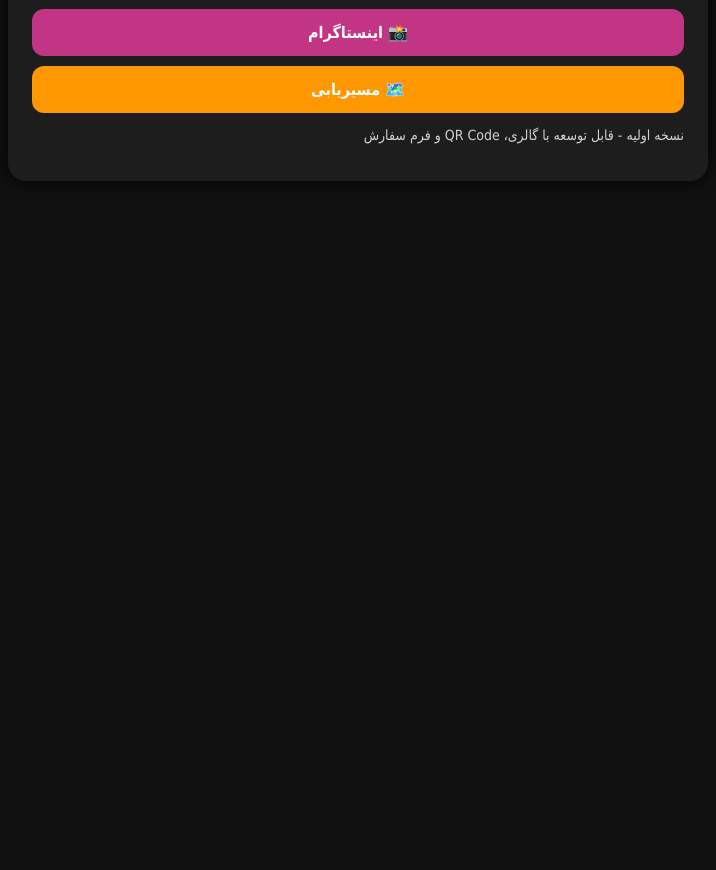
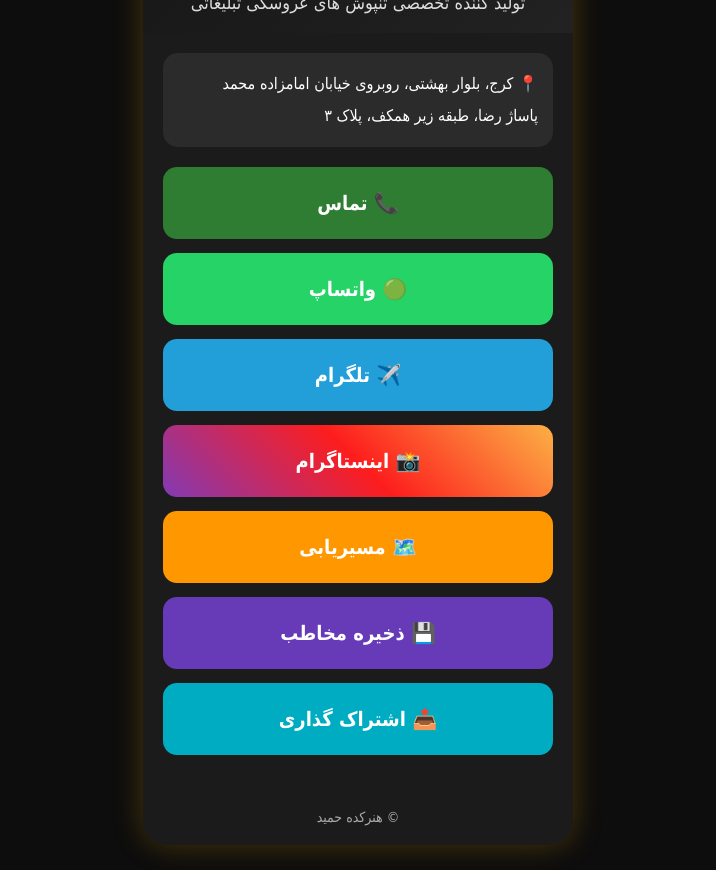
Before and after one commit to hamidgallery58/Hamid-card, a plain HTML site: page index.html in a window 1280 px wide. Shown: the part 380-1250 px from the top of the page, without its empty margins (282-998 px from the left). Before the commit the page ends 800 px from the top, so only its background shows below. Drawn offline with Linux system fonts and the light colour scheme.

Commit message:
index.html

```diff
--- a/index.html
+++ b/index.html
@@ -2,30 +2,182 @@
 <html lang="fa" dir="rtl">
 <head>
 <meta charset="UTF-8">
-<meta name="viewport" content="width=device-width,initial-scale=1">
+<meta name="viewport" content="width=device-width, initial-scale=1.0">
 <title>هنرکده حمید</title>
+
 <style>
-body{margin:0;font-family:tahoma;background:#111;color:#fff}
-.wrap{max-width:700px;margin:auto;padding:24px}
-.card{background:#1d1d1d;border-radius:18px;padding:24px;box-shadow:0 0 20px #000}
-h1{color:#ffcc33}
-a.btn{display:block;text-decoration:none;color:#fff;padding:14px;margin:10px 0;border-radius:12px;text-align:center;font-weight:bold}
-.call{background:#2e7d32}.wa{background:#25D366}.tg{background:#229ED9}.ig{background:#C13584}.map{background:#ff9800}
-.small{opacity:.8;font-size:14px}
+*{margin:0;padding:0;box-sizing:border-box}
+body{
+background:#0d0d0d;
+font-family:tahoma;
+color:#fff;
+display:flex;
+justify-content:center;
+padding:25px;
+}
+
+.card{
+width:100%;
+max-width:430px;
+background:#1b1b1b;
+border-radius:25px;
+overflow:hidden;
+box-shadow:0 0 30px rgba(255,180,0,.25);
+}
+
+.header{
+padding:20px;
+text-align:center;
+background:linear-gradient(135deg,#111,#222);
+}
+
+.logo{
+width:100%;
+border-radius:15px;
+}
+
+h1{
+margin-top:15px;
+font-size:34px;
+color:#FFD54F;
+}
+
+.subtitle{
+margin-top:8px;
+font-size:18px;
+color:#ddd;
+}
+
+.content{
+padding:20px;
+line-height:2;
+}
+
+.address{
+background:#2b2b2b;
+padding:15px;
+border-radius:15px;
+margin-bottom:20px;
+}
+
+.btn{
+display:block;
+text-align:center;
+text-decoration:none;
+padding:16px;
+border-radius:14px;
+font-size:20px;
+font-weight:bold;
+color:white;
+margin-bottom:14px;
+transition:.25s;
+}
+
+.btn:hover{
+transform:scale(1.03);
+}
+
+.call{background:#2E7D32;}
+.whatsapp{background:#25D366;}
+.telegram{background:#229ED9;}
+.instagram{
+background:linear-gradient(45deg,#833ab4,#fd1d1d,#fcb045);
+}
+.map{background:#ff9800;}
+.save{background:#673ab7;}
+.share{background:#00acc1;}
+
+.footer{
+padding:20px;
+text-align:center;
+font-size:14px;
+color:#aaa;
+}
 </style>
+
+<script>
+function shareCard(){
+
+if(navigator.share){
+navigator.share({
+title:"هنرکده حمید",
+text:"تولید کننده تخصصی تنپوش های عروسکی",
+url:window.location.href
+});
+}else{
+alert("مرورگر شما از اشتراک گذاری مستقیم پشتیبانی نمی کند.");
+}
+
+}
+</script>
+
 </head>
+
 <body>
-<div class="wrap">
+
 <div class="card">
+
+<div class="header">
+
+<img src="logo.png" class="logo">
+
 <h1>🎭 هنرکده حمید</h1>
-<p>تولید تخصصی تنپوش‌های عروسکی تبلیغاتی</p>
-<p><b>📍 آدرس:</b><br>کرج، بلوار بهشتی، روبروی خیابان امامزاده محمد، پاساژ رضا، طبقه زیر همکف، پلاک ۳</p>
-<a class="btn call" href="tel:+989124665538">📞 تماس: 09124665538</a>
-<a class="btn wa" href="https://wa.me/989124665538">🟢 واتساپ</a>
-<a class="btn tg" href="https://t.me/Hamidreza5538">✈️ تلگرام</a>
-<a class="btn ig" href="https://instagram.com/hamid_jabbari_art_school">📸 اینستاگرام</a>
-<a class="btn map" href="https://maps.google.com/?q=کرج بلوار بهشتی پاساژ رضا">🗺️ مسیریابی</a>
-<p class="small">نسخه اولیه - قابل توسعه با گالری، QR Code و فرم سفارش</p>
+
+<div class="subtitle">
+تولید کننده تخصصی تنپوش های عروسکی تبلیغاتی
 </div>
+
 </div>
-</body></html>
+
+<div class="content">
+
+<div class="address">
+
+📍 کرج، بلوار بهشتی، روبروی خیابان امامزاده محمد<br>
+
+پاساژ رضا، طبقه زیر همکف، پلاک ۳
+
+</div>
+
+<a class="btn call" href="tel:+989124665538">
+📞 تماس
+</a>
+
+<a class="btn whatsapp" href="https://wa.me/989124665538">
+🟢 واتساپ
+</a>
+
+<a class="btn telegram" href="https://t.me/Hamidreza5538">
+✈️ تلگرام
+</a>
+
+<a class="btn instagram" href="https://instagram.com/hamid_jabbari_art_school">
+📸 اینستاگرام
+</a>
+
+<a class="btn map"
+href="https://maps.google.com/?q=کرج بلوار بهشتی پاساژ رضا">
+🗺️ مسیریابی
+</a>
+
+<a class="btn save" href="contact.vcf">
+💾 ذخیره مخاطب
+</a>
+
+<a class="btn share" href="#" onclick="shareCard()">
+📤 اشتراک گذاری
+</a>
+
+</div>
+
+<div class="footer">
+
+© هنرکده حمید
+
+</div>
+
+</div>
+
+</body>
+
+</html>
```
